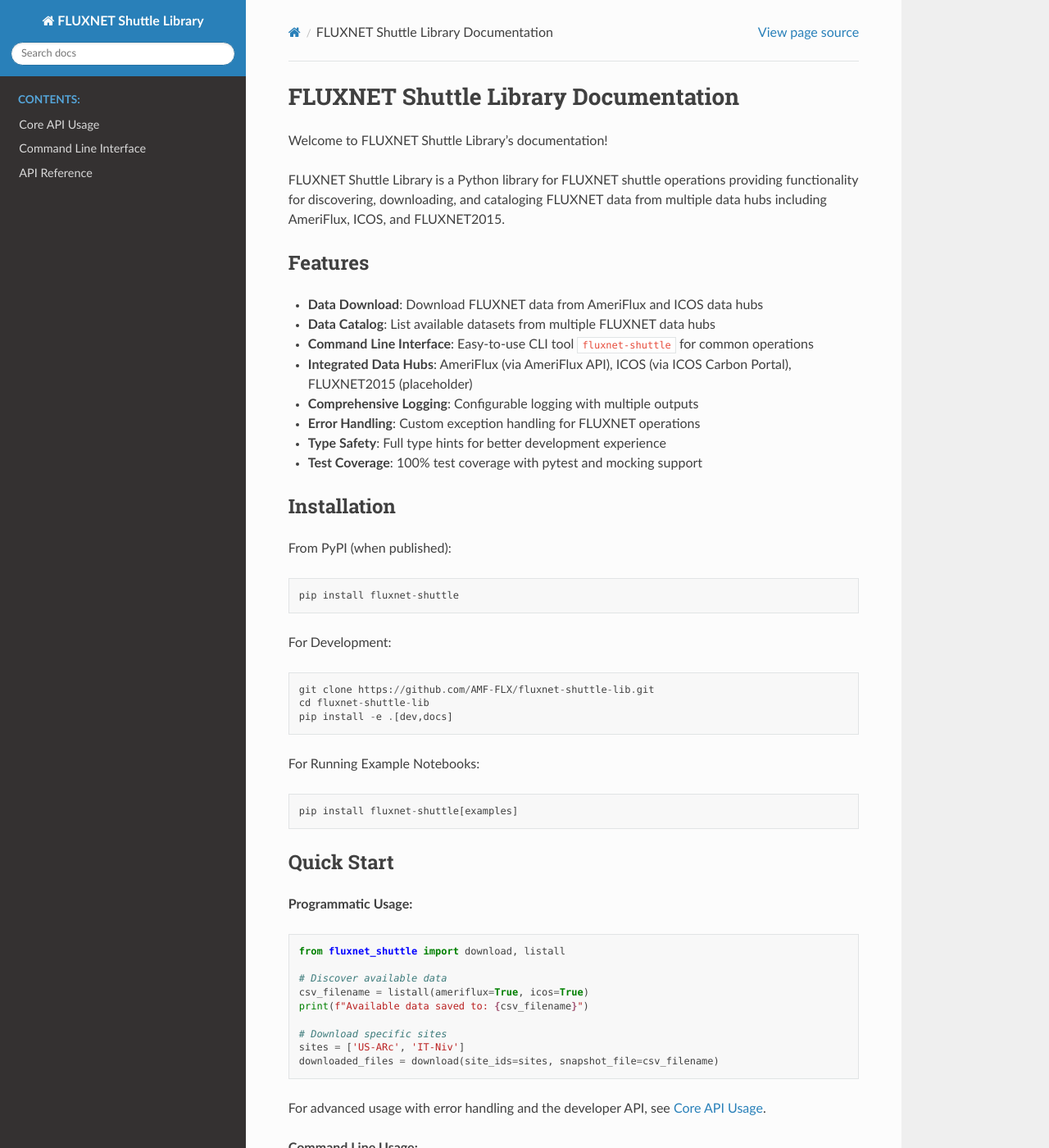
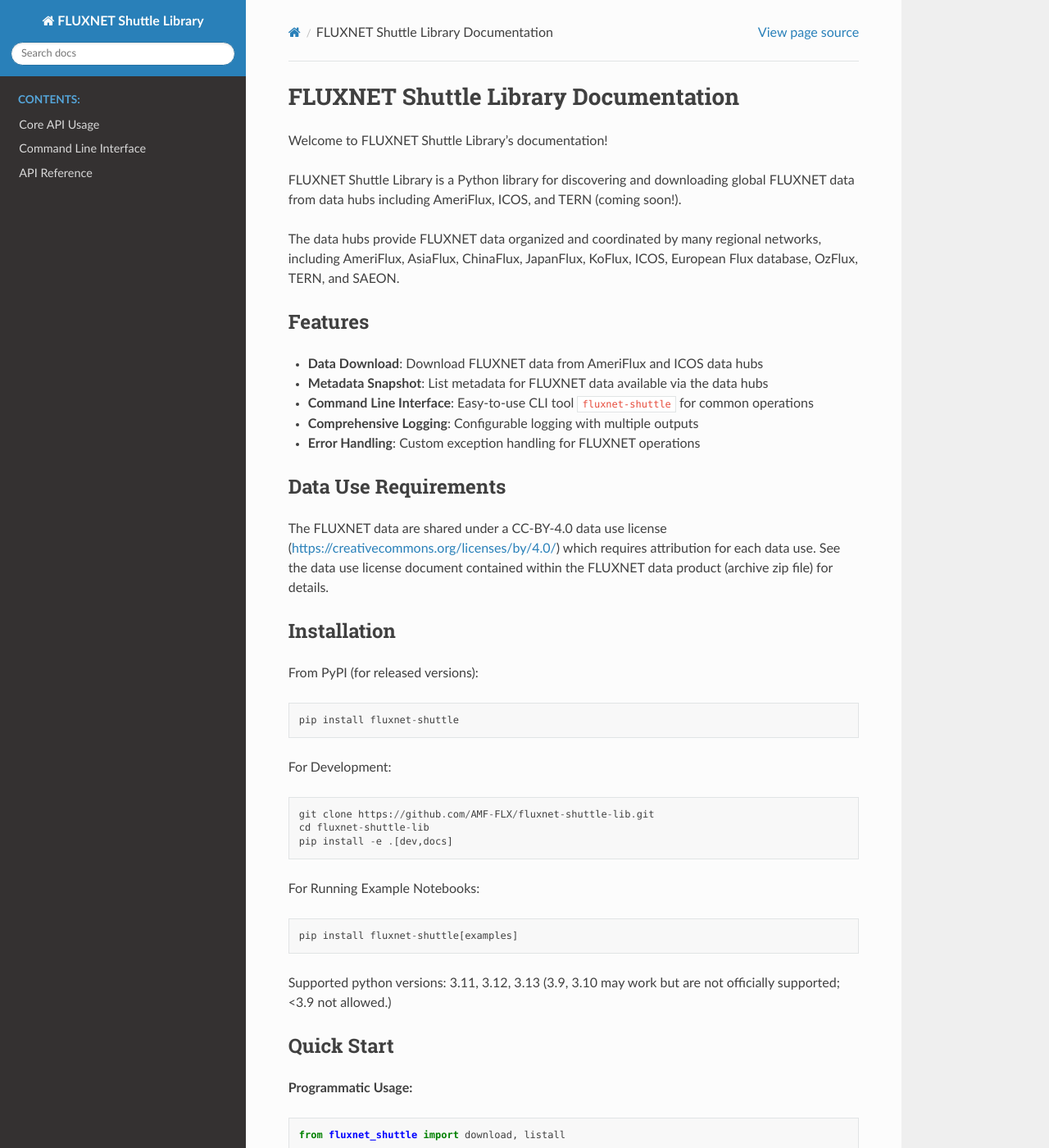
Before and after one commit to fluxnet/shuttle, a Sphinx documentation site: the page built from docs/index.rst, in a window 1280 px wide and 1400 px high. Shown: the whole window at 82% size. Built offline with Sphinx 7.4.7 and the Read the Docs theme 3.1.0, drawn with Linux system fonts in a browser that asks for light colours; the version number could not be read and is left out; some of the changed text lies outside the part shown.

Commit message:
refactor: update and make consistent shuttle language
Closes #36, closes #41, closes #51, closes #64

Changes include:
- Made language consisent with other FLUXNET documentation
- Removed specific reverences to AmeriFlux and ICOS, instead data_hubs
- Updated descriptions

```diff
--- a/docs/index.rst
+++ b/docs/index.rst
@@ -3,26 +3,31 @@
 
 Welcome to FLUXNET Shuttle Library's documentation!
 
-FLUXNET Shuttle Library is a Python library for FLUXNET shuttle operations providing
-functionality for discovering, downloading, and cataloging FLUXNET data from multiple
-data hubs including AmeriFlux, ICOS, and FLUXNET2015.
+FLUXNET Shuttle Library is a Python library for discovering and downloading global
+FLUXNET data from data hubs including AmeriFlux, ICOS, and TERN (coming soon!).
+
+The data hubs provide FLUXNET data organized and coordinated by many regional networks, including
+AmeriFlux, AsiaFlux, ChinaFlux, JapanFlux, KoFlux, ICOS, European Flux database, OzFlux, TERN, and SAEON.
 
 Features
 --------
 
 - **Data Download**: Download FLUXNET data from AmeriFlux and ICOS data hubs
-- **Data Catalog**: List available datasets from multiple FLUXNET data hubs
+- **Metadata Snapshot**: List metadata for FLUXNET data available via the data hubs
 - **Command Line Interface**: Easy-to-use CLI tool ``fluxnet-shuttle`` for common operations
-- **Integrated Data Hubs**: AmeriFlux (via AmeriFlux API), ICOS (via ICOS Carbon Portal), FLUXNET2015 (placeholder)
 - **Comprehensive Logging**: Configurable logging with multiple outputs
 - **Error Handling**: Custom exception handling for FLUXNET operations
-- **Type Safety**: Full type hints for better development experience
-- **Test Coverage**: 100% test coverage with pytest and mocking support
+
+Data Use Requirements
+---------------------
+
+The FLUXNET data are shared under a CC-BY-4.0 data use license (https://creativecommons.org/licenses/by/4.0/) which requires attribution for each data use.
+See the data use license document contained within the FLUXNET data product (archive zip file) for details.
 
 Installation
 ------------
 
-From PyPI (when published)::
+From PyPI (for released versions)::
 
     pip install fluxnet-shuttle
 
@@ -36,6 +41,8 @@
 
     pip install fluxnet-shuttle[examples]
 
+Supported python versions: 3.11, 3.12, 3.13 (3.9, 3.10 may work but are not officially supported; <3.9 not allowed.)
+
 Quick Start
 -----------
 
@@ -46,12 +53,18 @@
     from fluxnet_shuttle import download, listall
 
     # Discover available data
-    csv_filename = listall(ameriflux=True, icos=True)
+    csv_filename = listall()
     print(f"Available data saved to: {csv_filename}")
 
     # Download specific sites
-    sites = ['US-ARc', 'IT-Niv']
+    sites = ['PE-QFR', 'IT-Niv']
     downloaded_files = download(site_ids=sites, snapshot_file=csv_filename)
+
+    # Download specific sites with optional user information
+    # Intended Use options: 1. Synthesis, 2. Model, 3. Remote sensing, 4. Other research, 5. Education, 6. Other
+    sites = ['PE-QFR', 'IT-Niv']
+    user_info={'ameriflux': {'user_name': 'O2. Carbon', 'user_email': 'o2.carbon@flux.flux', 'intended_use': 1, 'description': 'Analysis of water flux'}}
+    downloaded_files = download(site_ids=sites, snapshot_file=csv_filename, user_info=user_info)
 
 For advanced usage with error handling and the developer API, see :doc:`developer_guide`.
 
@@ -67,7 +80,7 @@
 
     # Create output directory
     mkdir /data/fluxnet
-    fluxnet-shuttle download -f fluxnet_shuttle_snapshot_YYYYMMDDTHHMMSS.csv -s US-ARc IT-Niv -o /data/fluxnet
+    fluxnet-shuttle download -f fluxnet_shuttle_snapshot_YYYYMMDDTHHMMSS.csv -s PE-QFR IT-Niv -o /data/fluxnet
 
 For complete CLI documentation, see :doc:`cli`.
 
--- a/docs/modules.rst
+++ b/docs/modules.rst
@@ -1,7 +1,7 @@
 API Reference
 =============
 
-This section contains the complete API reference for the FLUXNET Shuttle Library.
+This section contains the API reference for the FLUXNET Shuttle Library.
 
 
 fluxnet_shuttle package
--- a/pyproject.toml
+++ b/pyproject.toml
@@ -73,7 +73,6 @@
 [project.entry-points."fluxnet_shuttle.plugins"]
 ameriflux = "fluxnet_shuttle.plugins.ameriflux:AmeriFluxPlugin"
 icos = "fluxnet_shuttle.plugins.icos:ICOSPlugin"
-fluxnet2015 = "fluxnet_shuttle.plugins.fluxnet2015:Fluxnet2015Plugin"
 
 [tool.setuptools]
 package-dir = {"" = "src"}
```
Also changed, not shown: README.md (+53 -71 lines), docs/cli.rst (+27 -9 lines), docs/developer_guide.rst (+5 -5 lines), src/fluxnet_shuttle/__init__.py (+3 -58 lines), 3 other files.
